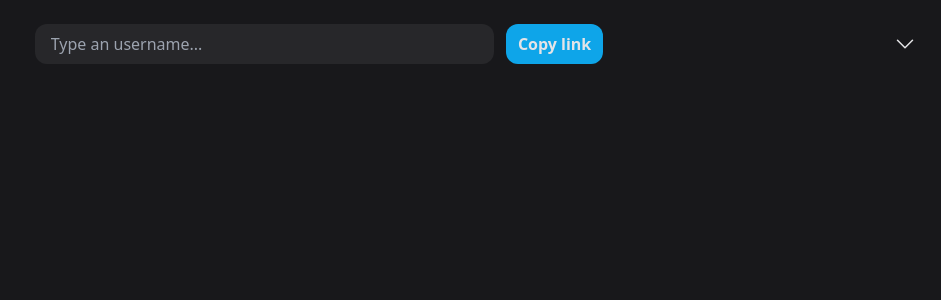
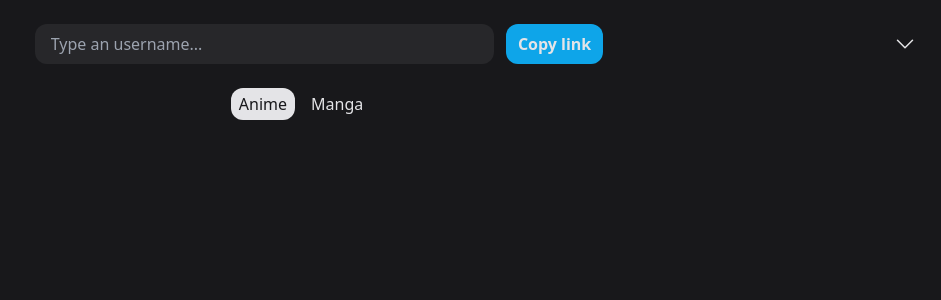
Before and after one commit to Kalyax/anilist-tierlist, a Vue app: page / in a window 1280 px wide. Shown: the top 300 px of the page, without its empty margins (339-1280 px from the left). Built offline with nearby package versions, Linux system fonts and the light colour scheme.

Commit message:
manga support

```diff
--- a/src/assets/tailwind.css
+++ b/src/assets/tailwind.css
@@ -5,3 +5,10 @@
 body{
     @apply bg-zinc-900 text-zinc-200;
 }
+
+.buttonActive{
+    @apply bg-zinc-200 hover:bg-zinc-300 text-zinc-900
+}
+.buttonNotActive{
+    @apply hover:bg-zinc-800 text-zinc-200
+}
--- a/src/components/SearchBar.vue
+++ b/src/components/SearchBar.vue
@@ -1,6 +1,6 @@
 <template>
     <div class="py-5 px-6 block text-center md:flex md:justify-between md:items-center">
-        <div class="flex items-center space-x-3">
+        <div class="justify-center md:justify-start mb-3 md:mb-0 flex items-center space-x-3">
             <img :src="props.user?.avatar?.medium" :class="{invisible: props.user?.avatar?.medium === undefined}" width="48" height="48" class="rounded-full">
             <p class="text-xl font-bold mb-2 md:mb-0">{{ props.user?.name }}</p>
         </div>
--- a/src/components/TierList.vue
+++ b/src/components/TierList.vue
@@ -1,8 +1,12 @@
 <template>
     <section>
+        <div class="space-x-2 text-center mb-2">
+            <button :class="{ buttonActive: panelState == PanelState.ANIME, buttonNotActive: panelState == PanelState.MANGA }" @click="switchPanel(PanelState.ANIME)" class="transition-all px-2 py-1 rounded-xl">Anime</button>
+            <button :class="{ buttonActive: panelState == PanelState.MANGA, buttonNotActive: panelState == PanelState.ANIME }" @click="() => switchPanel(PanelState.MANGA)" class="transition-all px-2 py-1 rounded-xl">Manga</button>
+        </div>
         <div class="md:flex py-2 md:space-x-2" v-for="name of buildGroups(data)">
             <div :class="(groupsColors as any)[name]"
-                class="w-full mb-3 md:mb-0 md:w-32 font-bold flex items-center justify-center text-3xl rounded-xl text-zinc-900">
+                class="w-full mb-3 md:mb-0 py-4 md:py-0 md:w-32 font-bold flex items-center justify-center text-3xl rounded-xl text-zinc-900">
                 {{ name }}
             </div>
             <div class="bg-zinc-800 rounded-xl p-3 flex flex-row flex-wrap w-full h-full">
@@ -26,13 +30,26 @@ const props = defineProps({
     user: Object
 });
 
+enum PanelState{
+    ANIME,
+    MANGA
+}
+
+const panelState = ref(PanelState.ANIME);
+
+function switchPanel(from: number){
+    if(from != panelState.value && props.user?.id) fetchEntries(props.user?.id, panelState.value == PanelState.ANIME ? "MANGA" : "ANIME")
+    if(from == PanelState.ANIME && panelState.value == PanelState.MANGA) panelState.value = PanelState.ANIME
+    else panelState.value = PanelState.MANGA
+}
+
 //Watches for id update
 watch(() => props.user?.id, (newVal) => {
-    if(newVal) fetchEntries(newVal)
+    if(newVal) fetchEntries(newVal, panelState.value == PanelState.ANIME ? "ANIME" : "MANGA")
 })
 
 onMounted(() => {
-    if(props.user?.id) fetchEntries(props.user?.id)
+    if(props.user?.id) fetchEntries(props.user?.id, panelState.value == PanelState.ANIME ? "ANIME" : "MANGA")
 })
 
 /** Sorts data retrived by the API call
@@ -145,7 +162,7 @@ const groupsColors = {
 
 const data: any = ref({});
 
-async function fetchEntries(userId: number): Promise<void>{
+async function fetchEntries(userId: number, type: string): Promise<void>{
     const options = {
         method: 'POST',
         headers: {
@@ -155,7 +172,8 @@ async function fetchEntries(userId: number): Promise<void>{
         body: JSON.stringify({
             query: animeCollectionsQuery,
             variables: {
-                id: userId
+                id: userId,
+                type: type
             }
         })
     };
--- a/src/misc/queries.ts
+++ b/src/misc/queries.ts
@@ -1,6 +1,6 @@
 const animeCollectionsQuery = `#graphql
-    query ($id: Int) {
-      MediaListCollection(userId: $id, type: ANIME){
+    query ($id: Int, $type: MediaType) {
+      MediaListCollection(userId: $id, type: $type){
         lists {
           isCustomList
           entries{
```
Also changed, not shown: 1 other file (tests, documents, lock files or other folders).
